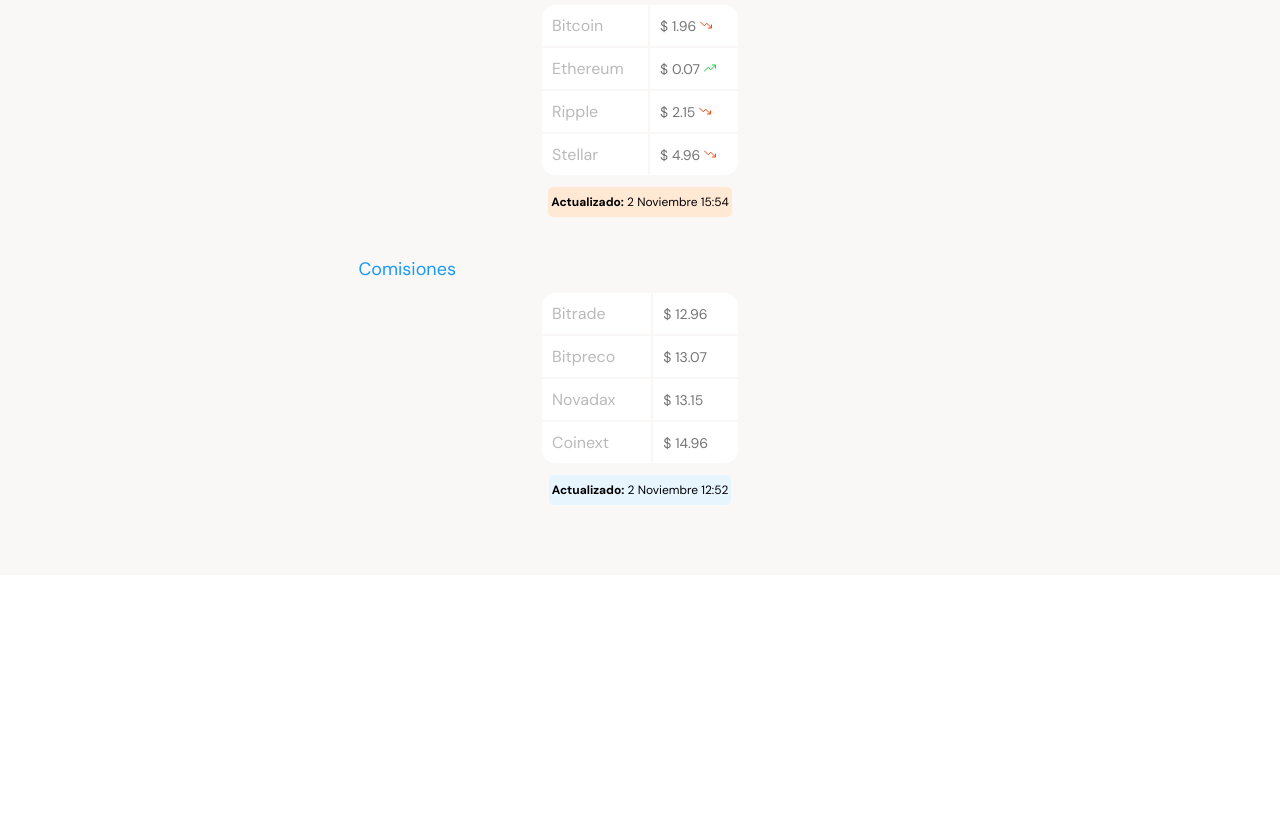
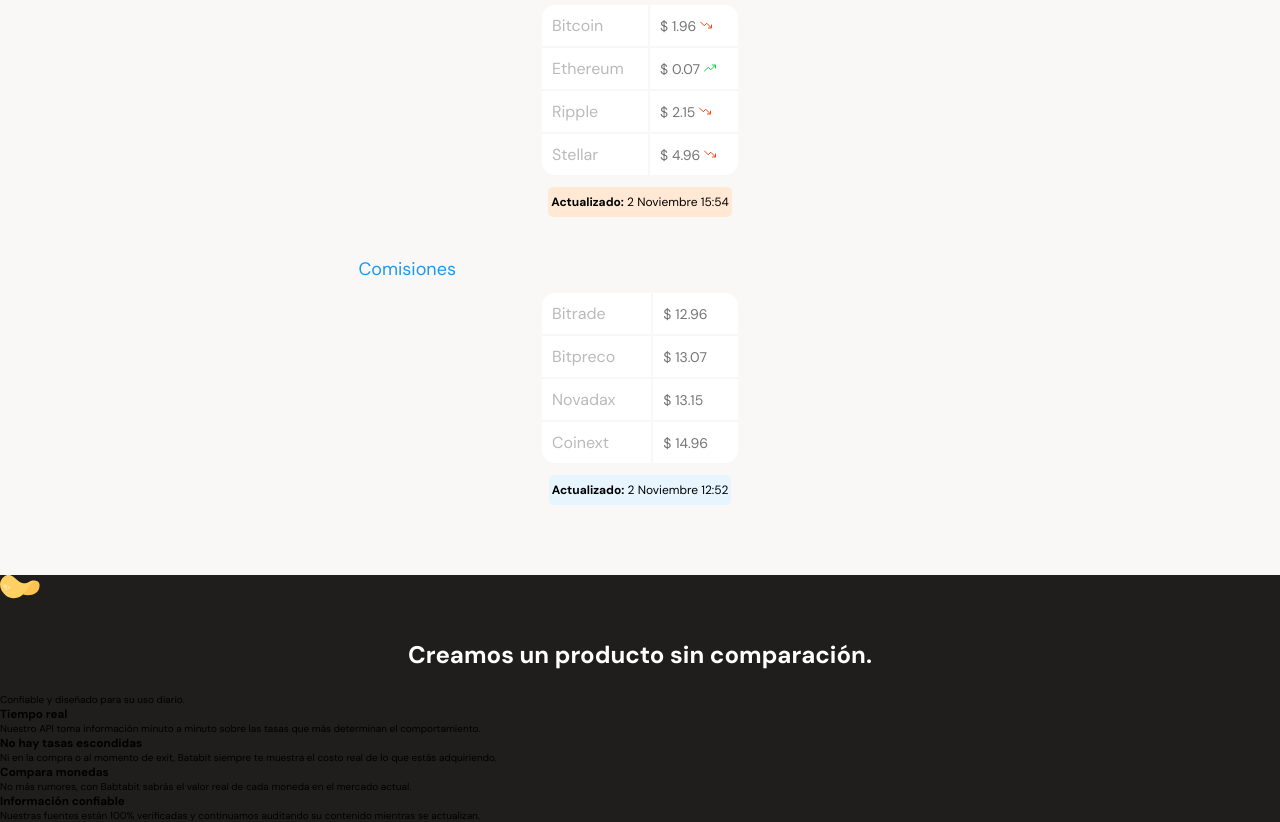
Before and after one commit to santigo171/Batatabit, a plain HTML site: page index.html in a window 1280 px wide. Shown: the part 797-1619 px from the top of the page. Before the commit the page ends 1372 px from the top, so only its background shows below. Drawn offline with Linux system fonts and the light colour scheme.

```diff
--- a/index.html
+++ b/index.html
@@ -84,11 +84,36 @@
           <p><b>Actualizado:</b> 2 Noviembre 12:52 </p>
         </div>
 
-
       </section>
 
     </section>
-    <section></section>
+
+    <section class="main__benefits">
+      <span></span>
+      <h2>Creamos un producto sin comparación.</h2>
+      <p>Confiable y diseñado para su uso diario.</p>
+      <div class="benefit-card">
+        <span class="watch"></span>
+        <h3>Tiempo real</h3>
+        <p>Nuestro API toma información minuto a minuto sobre las tasas que más determinan el comportamiento.</p>
+      </div>
+      <div class="benefit-card">
+        <span class="eye"></span>
+        <h3>No hay tasas escondidas</h3>
+        <p>Ni en la compra o al momento de exit, Batabit siempre te muestra el costo real de lo que estás adquiriendo.</p>
+      </div>
+      <div class="benefit-card">
+        <span class="money"></span>
+        <h3>Compara monedas</h3>
+        <p>No más rumores, con Babtabit sabrás el valor real de cada moneda en el mercado actual.</p>
+      </div>
+      <div class="benefit-card">
+        <span class="check"></span>
+        <h3>Información confiable</h3>
+        <p>Nuestras fuentes están 100% verificadas y continuamos auditando su contenido mientras se actualizan.</p>
+      </div>
+
+    </section>
     <section></section>
     <section></section>
   </main>
--- a/styles.css
+++ b/styles.css
@@ -240,3 +240,32 @@ td>span {
 #date-comitions {
   background-color: var(--soft-blue);
 }
+
+.main__benefits {
+  background-color: var(--warm-black);
+}
+
+.main__benefits > span {
+  height: 24px;
+  width: 40px;
+  display: inline-block;
+
+  position: relative;
+  margin: 0 auto;
+
+  background-image: url(./assets/img/logo-s.svg);
+  background-position: center;
+  background-repeat: no-repeat;
+  background-size: cover;
+}
+
+.main__benefits > h2 {
+  font-size: 2.4rem;
+  font-style: normal;
+  font-weight: 700;
+  line-height: 26px;
+  text-align: center;
+  color: var(--just-white);
+
+  padding: 40px 15px 25px 15px;
+}
```
